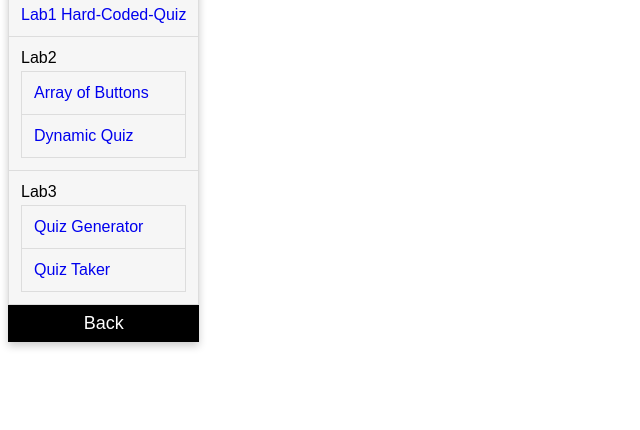
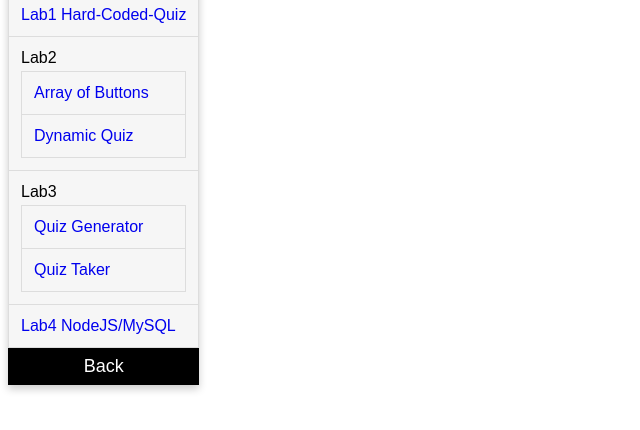
Before and after one commit to kachow6/kachow6.github.io, a plain HTML site: page comp4711/home.html in a window 1280 px wide. Shown: the part 72-502 px from the top of the page, without its empty margins (0-640 px from the left). Drawn offline with Linux system fonts and the light colour scheme.

Commit message:
Added link to NodeJs application for lab4

```diff
--- a/comp4711/home.html
+++ b/comp4711/home.html
@@ -21,6 +21,7 @@
                         <li><a href="lab3/user.html">Quiz Taker</a></li>
                     </ul>
                 </li>
+                <li><a href="http://54.200.161.141:8899/register">Lab4 NodeJS/MySQL</a></li>
             </ul>
             <a href="/"><button class="black-button">Back</button></a>
         </div>
```
